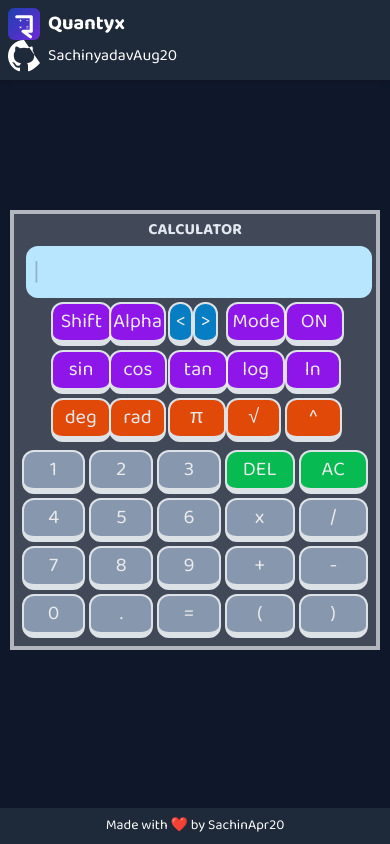
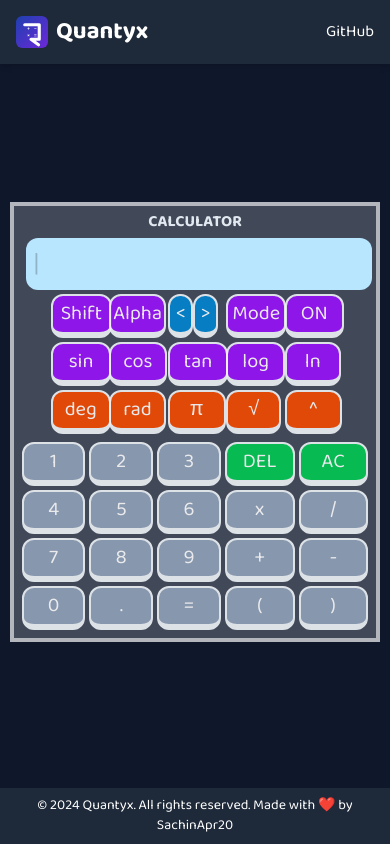
Before and after one commit to SachinyadavAug20/Quantyx, a Next.js app: page / in a window 390 px wide. Built offline with nearby package versions, Linux system fonts and the light colour scheme; a web font is replaced by a local one.

Commit message:
Added 1.png and loading screen fix

```diff
--- a/app/page.jsx
+++ b/app/page.jsx
@@ -49,7 +49,7 @@ export default function Home() {
     }
     return (
         <div className="flex flex-col w-full min-h-screen">
-            <motion.div className="absolute bg-linear-65 from-purple-500 to-pink-500 w-full h-screen justify-center items-center text-6xl flex text-center z-10" initial={{ opacity: 1 }} animate={{ opacity: 0 }} transition={{ duration: 1.5,ease:easeInOut }}>
+            <motion.div className="absolute bg-linear-65 from-purple-500 to-pink-500 w-full h-screen justify-center items-center text-6xl flex text-center z-10" initial={{ opacity: 1 }} animate={{ opacity: 0,display:"none" }} transition={{ duration: 1.5,ease:easeInOut }}>
                 <div className="flex">
                     Looding <motion.div initial={{ opacity: 0, scale: 1.2 }} animate={{ opacity: 1, scale: 1 }} exit={{ opacity: 0, scale: 1.2 }} transition={{ duration: 0.3, repeat: 10 }}> ... </motion.div>
                 </div>
--- a/components/Footer.jsx
+++ b/components/Footer.jsx
@@ -2,7 +2,7 @@ import Link from "next/link";
 const Footer = () => {
   return (
     <footer className="bg-gray-800 text-white p-2 md:p-4 text-center fixed bottom-0 w-full text-sm md:text-base">
-      Made with ❤️ by <Link href="https://in.linkedin.com/in/sachin-yadav-05a105374" target="_blank" className="hover:text-gray-300">SachinApr20</Link>
+      © 2024 Quantyx. All rights reserved. Made with ❤️ by <Link href="https://in.linkedin.com/in/sachin-yadav-05a105374" target="_blank" className="cursor-pointer hover:text-gray-300">SachinApr20</Link>
     </footer>
   );
 };
--- a/components/Navbar.jsx
+++ b/components/Navbar.jsx
@@ -1,12 +1,12 @@
 import Link from "next/link";
 const Navbar = () => {
     return (
-    <nav className="bg-gray-800 text-white p-2 md:p-4 shadow-md">
-      <div className="flex flex-col md:flex-row md:justify-between md:items-center max-w-4xl mx-auto">
+        <nav className="bg-gray-800 text-white p-4 shadow-md">
+            <div className="flex justify-between items-center max-w-4xl mx-auto">
                 <div className="">
                     <Link href="/" className="flex items-center gap-2">
                         <img src="/logo.svg" alt="" width={32} />
-                        <span className="text-xl md:text-2xl font-bold">Quantyx</span>
+                        <span className="text-2xl font-bold">Quantyx</span>
                     </Link>
                 </div>
                 <div>
@@ -14,18 +14,9 @@ const Navbar = () => {
                         href="https://github.com/SachinyadavAug20"
                         target="_blank"
                         rel="noopener noreferrer"
-                        className="text-white hover:text-gray-300 transition duration-200 flex items-center gap-2"
-                        title="GitHub"
+                        className="text-white hover:text-gray-300 transition duration-200"
                     >
-                        <svg
-                            className="w-8 h-8"
-                            fill="currentColor"
-                            viewBox="0 0 24 24"
-                            xmlns="http://www.w3.org/2000/svg"
-                        >
-                            <path d="M12 0C5.374 0 0 5.373 0 12c0 5.302 3.438 9.8 8.207 11.387.599.111.793-.261.793-.577v-2.234c-3.338.726-4.033-1.416-4.033-1.416-.546-1.387-1.333-1.756-1.333-1.756-1.089-.745.083-.729.083-.729 1.205.084 1.839 1.237 1.839 1.237 1.07 1.834 2.807 1.304 3.492.997.107-.775.418-1.305.762-1.604-2.665-.305-5.467-1.334-5.467-5.931 0-1.311.469-2.381 1.236-3.221-.124-.303-.535-1.524.117-3.176 0 0 1.008-.322 3.301 1.23A11.509 11.509 0 0112 5.803c1.02.005 2.047.138 3.006.404 2.291-1.552 3.297-1.23 3.297-1.23.653 1.653.242 2.874.118 3.176.77.84 1.235 1.911 1.235 3.221 0 4.609-2.807 5.624-5.479 5.921.43.372.823 1.102.823 2.222v3.293c0 .319.192.694.801.576C20.566 21.797 24 17.3 24 17.3 24 12c0-6.627-5.373-12-12-12z"/>
-                        </svg>
-                        SachinyadavAug20
+                        GitHub
                     </Link>
                 </div>
             </div>
```
Also changed, not shown: documentation/18.png (added), 1 other file (tests, documents, lock files or other folders).
